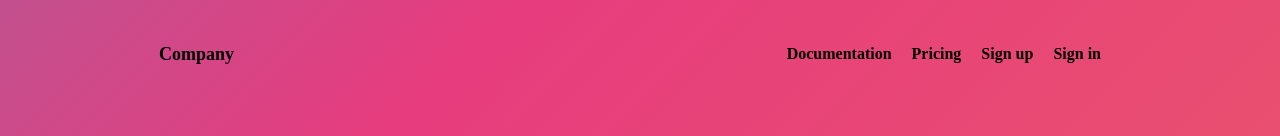
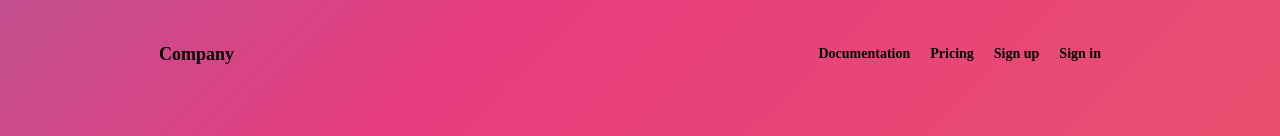
Before and after one commit to synerjay/landing-page-template-nextjs, a Next.js app: page / in a window 1280 px wide. Shown: the top 136 px of the page. Built offline with nearby package versions, Linux system fonts and the light colour scheme.

Commit message:
Fixed the header problem

```diff
--- a/comps/Footer.js
+++ b/comps/Footer.js
@@ -8,7 +8,7 @@ const Footer = () => {
               Let's keep in touch!
             </h4>
             <h5 className='text-lg mt-0 mb-2 text-gray-200'>Company</h5>
-            <div className='mt-6 lg:mb-0 mb-6'>
+            {/* <div className='mt-6 lg:mb-0 mb-6'>
               <button
                 className='bg-white text-lightBlue-400 shadow-lg font-normal h-10 w-10 items-center justify-center align-center rounded-full outline-none focus:outline-none mr-2'
                 type='button'
@@ -33,7 +33,7 @@ const Footer = () => {
               >
                 <i className='fab fa-github'></i>
               </button>
-            </div>
+            </div> */}
           </div>
           <div className='w-full lg:w-6/12 px-4'>
             <div className='flex flex-wrap items-top mb-6'>
--- a/comps/Header.js
+++ b/comps/Header.js
@@ -24,7 +24,7 @@ const Header = () => {
         >
           Company
         </a>
-        <div className='md:my-auto md:mx-0 flex flex-wrap items-center justify-end'>
+        <div className='md:my-auto mx-0 md:mx-0 text-sm flex flex-wrap items-center justify-center md:justify-end'>
           <a href='#' className='mr-5 text-black font-semibold'>
             {' '}
             Documentation
--- a/comps/Pricing.js
+++ b/comps/Pricing.js
@@ -116,8 +116,8 @@ const Pricing = () => {
                 </svg>
               </button>
             </div>
-            {/* <!-- Scale Card --> */}
-            <div className='w-80 p-8 bg-gray-900 text-center rounded-lg text-white shadow-xl transform scale-100 md:scale-110 flex flex-col items-center justify-between'>
+            {/* <!-- Value Card --> */}
+            <div className='w-80 p-8 bg-gray-900 text-center rounded-lg text-white shadow-xl transform scale-100 md:scale-110  flex flex-col items-center justify-between'>
               <div className='absolute top-4 right-4'>
                 <p className='bg-green-600 font-semibold px-4 py-1 rounded-full uppercase text-xs'>
                   Best value
@@ -131,7 +131,7 @@ const Pricing = () => {
                   <span className='text-gray-400 font-medium'>/ user</span>
                 </p>
                 <hr className='mt-4 border-1 border-gray-600' />
-                <div className='pt-8'>
+                <div className='pt-8 text-sm'>
                   <p className='font-semibold text-gray-400 text-left flex'>
                     <svg
                       xmlns='http://www.w3.org/2000/svg'
```
